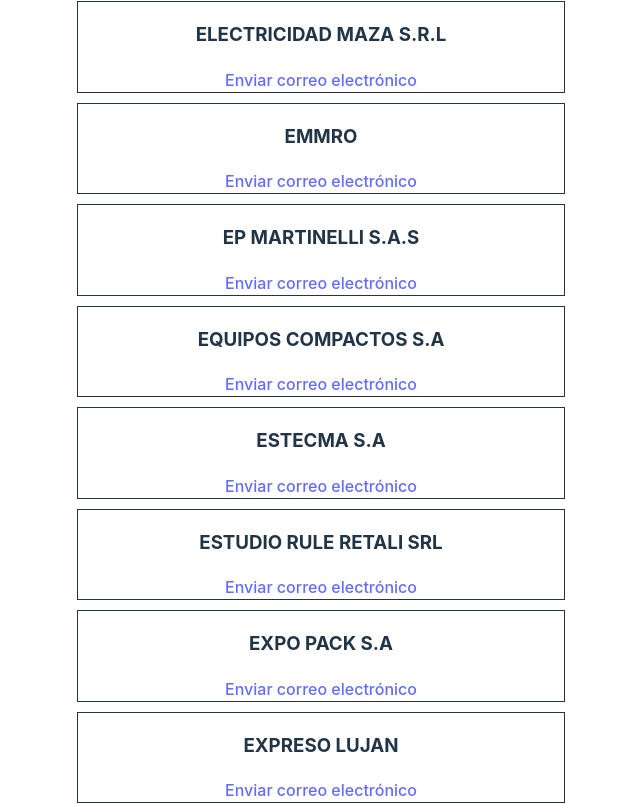
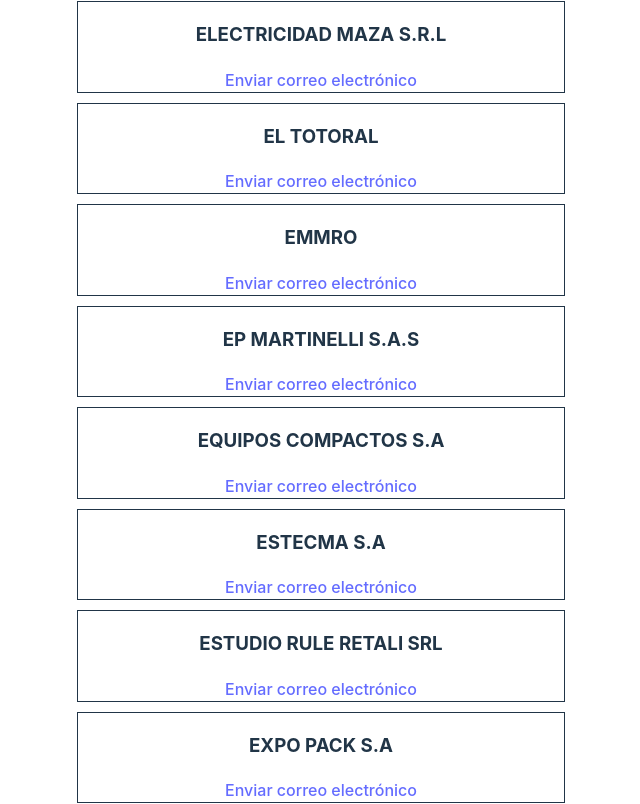
Before and after one commit to jlg777/react_search_prov, a React (Vite) app: page / in a window 1280 px wide. Shown: the part 6859-7663 px from the top of the page, without its empty margins (319-959 px from the left). Built offline with nearby package versions, Linux system fonts and the light colour scheme.

Commit message:
isola asti

```diff
--- a/src/proveedores.js
+++ b/src/proveedores.js
@@ -143,6 +143,11 @@
   { nombre: 'ELECTRONICA MENDOZA S.A', correo: 'ventas@electronicamendoza.com.ar' },
   { nombre: 'ELECTROMECANICA SASSO S.A', correo: 'gladys.becerra@elesasso.com' },
   { nombre: 'ELECTRICIDAD MAZA S.R.L', correo: 'centro@electricidadmaza.com.ar' },
+  {
+    nombre: 'EL TOTORAL',
+    correo: 'gonzalo.lenzano@isolaasti.com.ar',
+    correo2: 'amaliab@enelec.com.ar'
+  },
   { nombre: 'EMMRO', correo: 'lonascanilla@gmail.com' },
   { nombre: 'EP MARTINELLI S.A.S', correo: 'epmartinelli@gmail.com' },
   { nombre: 'EQUIPOS COMPACTOS S.A', correo: 'aletomba@hotmail.com' },
@@ -210,6 +215,11 @@
   },
   { nombre: 'JOSE BENTICUAGA E HIJO', correo: 'emilia@benticuaga.com.ar' },
   { nombre: 'JUJINOVICH ESTEBAN OMAR', correo: 'jujinovich0103@yahoo.com.ar' },
+  {
+    nombre: 'K A P S.A',
+    correo: 'gonzalo.lenzano@isolaasti.com.ar',
+    correo2: 'amaliab@enelec.com.ar'
+  },
   { nombre: 'KATSUDA mendoza S.A.', correo: 'mendoza@katsuda.com.ar' },
   { nombre: 'KATSUDA san juan', correo: 'sanjuan@katsuda.com.ar' },
   { nombre: 'KOENA S.A', correo: 'fernandocubells23@gmail.com' },
```
